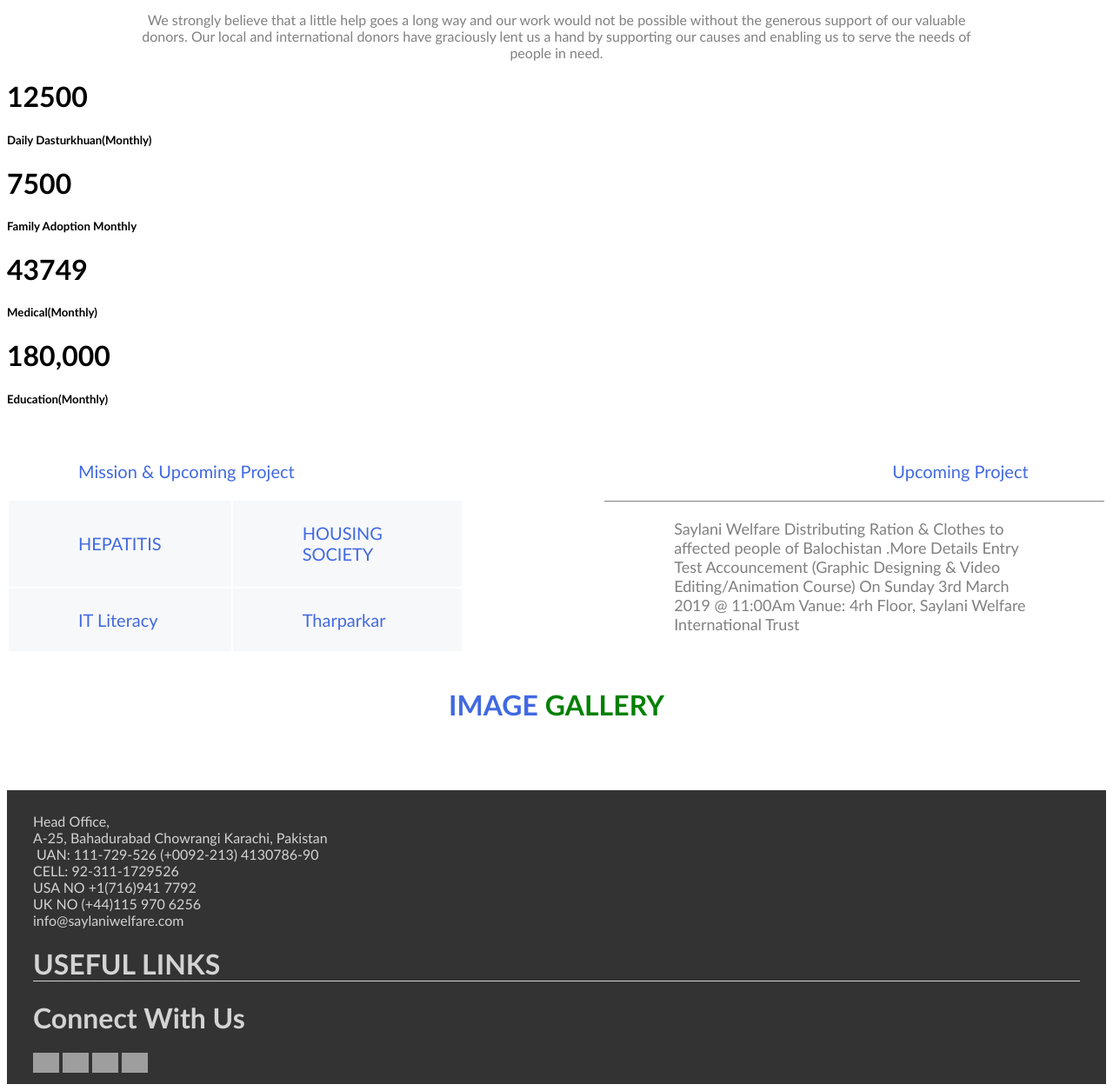
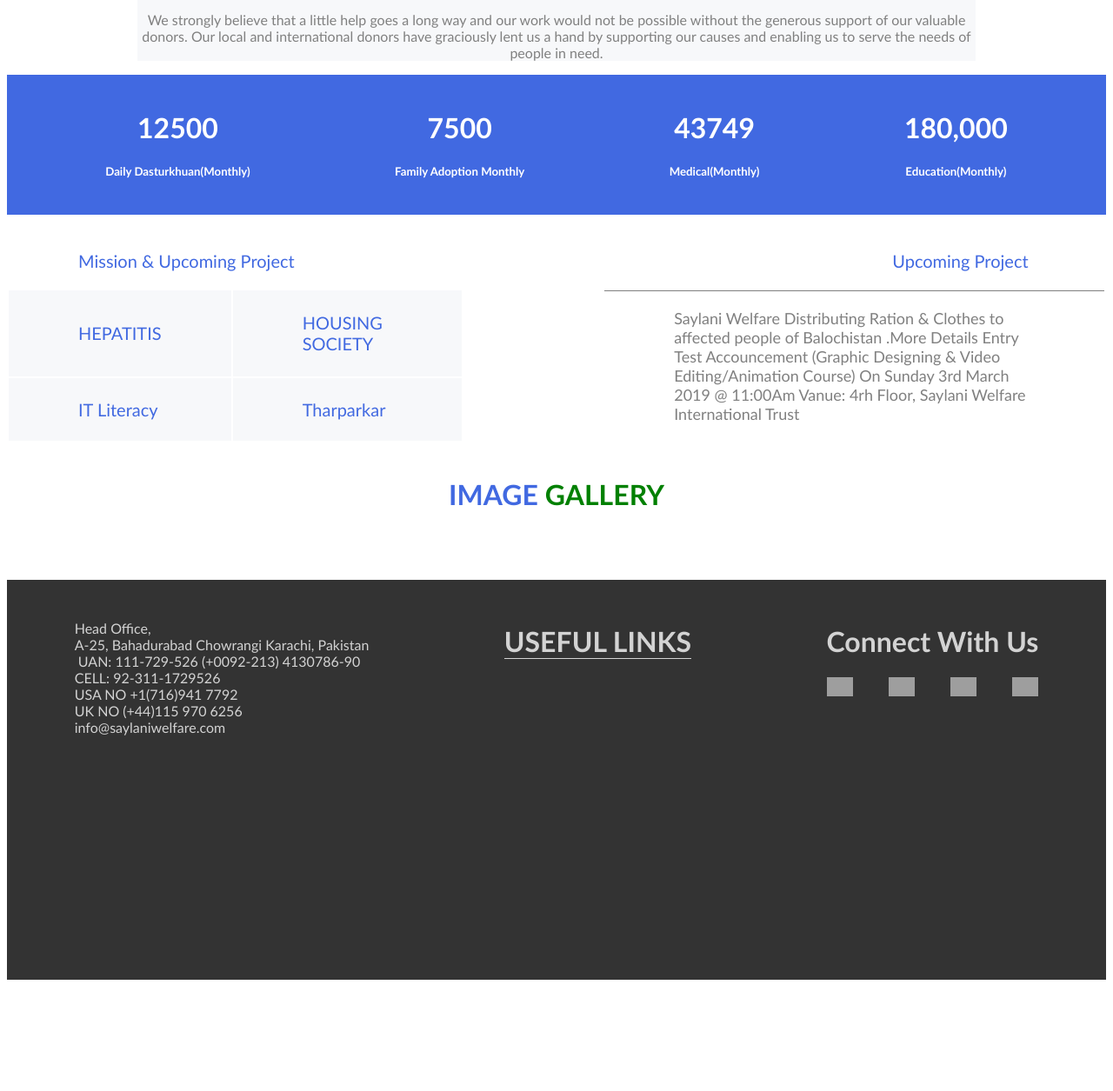
Before and after one commit to ahmedusama25/Assignmnet_saylani_html, a plain HTML site: page index.html in a window 1280 px wide. Shown: the part 962-2217 px from the top of the page at 87% size. After the commit the page ends 2097 px from the top, so only its background shows below. Drawn offline with Linux system fonts and the light colour scheme; grey boxes are pictures that could not be loaded.

Commit message:
Add files via upload

```diff
--- a/style.css
+++ b/style.css
@@ -2,7 +2,7 @@
     font-family: calibri;
 }
 .top{
-    background-color: #316DC3;
+    background-color: royalblue;
     max-height: 200px;
 }
 .images{
@@ -93,6 +93,7 @@
     text-align: center;
     margin: 0 150px;
     color: grey;
+    background-color: #f7f8fa;
 }
 p.Para{
     text-align: justify;
@@ -127,7 +128,27 @@
     text-align: center;
 }
 .footer{
+    height: 400px;
     background-color: #333;
     color: lightgrey;
-    padding: 10px 30px;
+    display: flex;
+    flex-wrap: wrap;
+    justify-content: space-around;
+    padding: 30px 0px;
 }
+.Footer_logo{
+    display: flex;
+    flex-wrap: wrap;
+    justify-content: space-between;
+}
+.After_para_strip{
+    display: flex;
+    flex-wrap: wrap;
+    background-color: royalblue;
+    justify-content: space-around;
+    padding: 20px 30px;
+}
+.strip_logo{
+    color: white;
+    text-align: center;
+}
```
